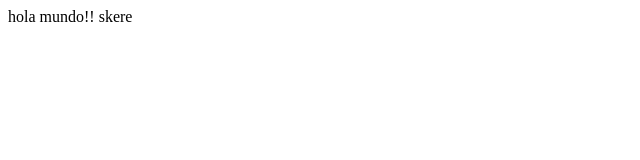
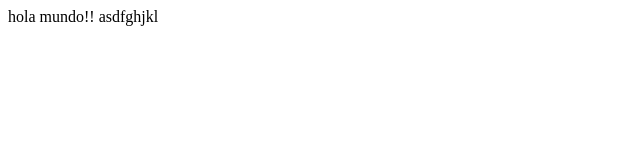
Before and after one commit to alejandro-torres/practica_gimnasio, a plain HTML site: page index.html in a window 1280 px wide. Shown: the full height of the page, 0-640 px from the left. Drawn offline with Linux system fonts and the light colour scheme.

Commit message:
asdfgjkl

```diff
--- a/index.html
+++ b/index.html
@@ -8,6 +8,6 @@
 </head>
 <body>
 	hola mundo!!
-	skere
+	asdfghjkl
 </body>
 </html>
```
